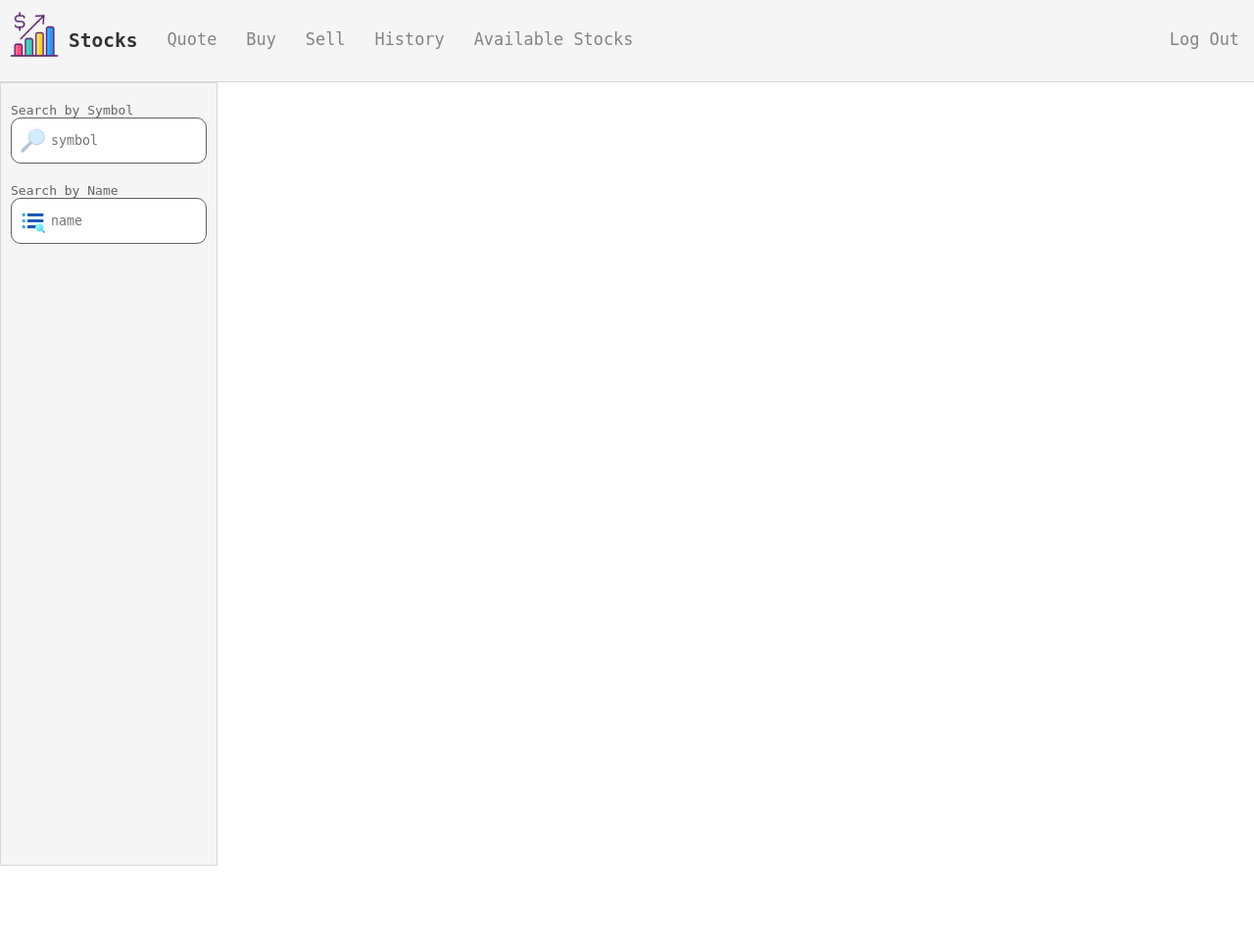
After one commit to Ritesh7766/Trading-Web-Application, a Flask app: page /availableStocks in a window 1280 px wide. The commit adds this page. Shown: the whole page at 98% size. Run offline with Flask 2, Linux system fonts and the light colour scheme; a user stored in the database is signed in.

Commit message:
[ ui improvements ]

```diff
--- a/include/models.py
+++ b/include/models.py
@@ -4,6 +4,7 @@ from flask_login import UserMixin
 @login_manager.user_loader
 def load_user(user_id):
     return User.query.get(int(user_id))
+
 
 class User(db.Model, UserMixin):
     id = db.Column(db.Integer, primary_key = True, autoincrement = True)
@@ -36,7 +37,6 @@ class Stock(db.Model):
         return f"User('{self.symbol}', '{self.company_name}')"
 
 
-
 class Stocks_Owned(db.Model):
     user_id = db.Column(db.Integer, db.ForeignKey('user.id'), primary_key = True)
     stock_id = db.Column(db.String(20), db.ForeignKey('stock.symbol'), primary_key = True)
--- a/include/routes.py
+++ b/include/routes.py
@@ -1,13 +1,9 @@
-from flask import Flask, render_template, url_for, flash, redirect, jsonify, request
+from flask import Flask, render_template, url_for, flash, redirect, jsonify, request, session
 from include.forms import LoginForm, RegistrationForm
-from include.models import User
+from include.models import User, Stock
 from include import app, db
 from flask_login import login_user, current_user, logout_user
-from include.utils import logout_required, login_required
-
-
-token = 'Tpk_c1f51c49da9c413a9ea676bfd7322915'
-api_url = f'https://sandbox.iexapis.com/stable/stock/IBM/quote?token={token}'
+from include.utils import logout_required, login_required, lookup_symbol
 
 
 @app.route('/')
@@ -73,15 +69,49 @@ def logout():
     return redirect(url_for('index'))
 
 
-@app.route('/quoted')
+@app.route('/availableStocks')
 @login_required(current_user, redirect)
-def quoted():
-    return render_template('quote.html')
+def available_stocks():
+    return render_template('available_stocks.html')
 
 
-# Limit the number of search results to 20.
-@app.route('/quote')
+@app.route('/quote', methods = ['GET', 'POST'])
+@login_required(current_user, redirect)
 def quote():
+    # Default views for users.
+    views = ['Overview', 'Fundamental']
+    # If user has entered a symbol.
+    if request.method == 'POST':
+        symbol = request.form.get('symbol')
+        view = request.form.get('view')
+        symbol = symbol.upper()
+        # Validate view
+        if view not in views:
+            flash('Invalid input.', category = 'warning')
+            return redirect('quote')
+        # If symbol already exits in the session variable, than there is no need to make an api call.
+        if symbol in session:
+            stock_info = session[symbol]
+        # Otherwise make an api call.
+        else: stock_info = lookup_symbol(symbol)
+        if not stock_info:
+            flash('Invalid symbol.', category = 'warning')
+        else:
+            # If the symbol is correct make sure it exists in our database.
+            res = db.engine.execute(f'SELECT symbol FROM stock WHERE symbol = "{symbol}"')
+            if not res:
+                new_stock = Stock(symbol = symbol, company_name = stock_info[symbol]['company']["companyName"])
+                db.session.add(new_stock)
+                db.session.commit()
+            # Add info to the session variable.
+            session[symbol] = stock_info
+            return render_template('quoted.html', stock_info = stock_info[symbol], view = view, views = views)
+    return render_template('quote.html', views = views)
+
+
+@app.route('/search')
+@login_required(current_user, redirect)
+def search():
     sym = request.args.get('sym')
     nm = request.args.get('nm')
     data, res = [], None
@@ -91,10 +121,11 @@ def quote():
     # If user has entered a name, than search by name.
     elif nm:
         res = db.engine.execute(f'SELECT * FROM stock WHERE stock.company_name LIKE "%{nm}%" LIMIT 20')
+    # If no symbol provided, than return the first 20 stocks.
+    if not res:
+        res = db.engine.execute(f'SELECT * FROM stock LIMIT 20')
     # Convert the data into a list of dictionaries.
-    if res:
-        for symbol, name in res:
-            data.append({symbol: name})
-
+    for symbol, name in res:
+        data.append({'symbol': symbol, 'name': name})
     # Return the result in JSON format.
     return jsonify(data)
--- a/include/static/scripts/search.js
+++ b/include/static/scripts/search.js
@@ -1,14 +1,36 @@
+function parseJSON(json_obj) {
+    html = '';
+    html += '<tr>' +
+                '<th>' + 'Symbol' + '</th>' +
+                '<th>' + 'Company Name' + '</th>' +
+                '<th>' + 'Options' + '</th>' +
+            '</tr>'
+    for (var i in json_obj) {
+        html += `<tr>
+                    <td>${json_obj[i].symbol}</td>
+                    <td>${json_obj[i].name}</td>
+                    <td>
+                        <div class="btns">
+                            <a href="#"><button class="info info-border info-txt info-highlight">Quote</button></a>
+                            <a href="#"><button class="success success-border success-txt success-highlight">Buy</button></a>
+                        </div>
+                    </td>
+                </tr>`
+    }
+    return html
+}
+
 document.getElementById('symbol').addEventListener('input', load_stocks_by_symbol);
 document.getElementById('name').addEventListener('input', load_stocks_by_name);
 
 async function load_stocks_by_symbol() {
-    let response = await fetch(`/quote?sym=${this.value}`)
-    let data = await response.json()
-    console.log(data);
+    let response = await fetch(`/search?sym=${this.value}`);
+    let data = await response.json();
+    document.getElementById('table').querySelector('table').innerHTML = parseJSON(data);
 }
 
 async function load_stocks_by_name() {
-    let response = await fetch(`/quote?nm=${this.value}`)
-    let data = await response.json()
-    console.log(data);
+    let response = await fetch(`/search?nm=${this.value}`);
+    let data = await response.json();
+    document.getElementById('table').querySelector('table').innerHTML = parseJSON(data);
 }
--- a/include/static/styles/color_scheme.css
+++ b/include/static/styles/color_scheme.css
@@ -12,6 +12,25 @@
 
 .info-highlight:hover {
     background-color: rgb(106, 106, 255);
+    color: white;
+    transition-duration: 0.4s;
+}
+
+
+.success {
+   background-color: #d0ffa0;
+}
+
+.success-border {
+    border: 1px solid #6bbf17;
+}
+
+.success-txt {
+    color: #6ec716;
+}
+
+.success-highlight:hover {
+    background-color: #7ee318;
     color: white;
     transition-duration: 0.4s;
 }
--- /dev/null
+++ b/include/static/styles/flex_container.css
@@ -0,0 +1,29 @@
+html, body {
+    height: 100%;
+}
+
+.flex-container {
+    min-height: 100%;
+    height: fit-content;
+    display: flex;
+}
+
+.sidebar {
+    background-color: #f5f5f5;
+    border: 1px solid #d8d8d8;
+}
+
+.field {
+    width: 200px;
+}
+
+.secondary {
+    flex-grow: 2;
+    margin: 20px;
+}
+
+@media screen and (max-width: 670px) {
+    .flex-container {
+        flex-direction: column;
+    }
+}
--- a/include/static/styles/forms.css
+++ b/include/static/styles/forms.css
@@ -10,7 +10,7 @@ Perfectly center a div.
 /*
 Following lines of css is used for styling the input field.
 */
-.field input {
+.field input, .field select {
     padding: 15px 35px;
     border-radius: 10px;
     padding-left: 40px;
--- a/include/static/styles/layout.css
+++ b/include/static/styles/layout.css
@@ -89,7 +89,7 @@ img {
         flex-direction: column;
         text-align: center;
         transition: 1.2s all ease;
-        transform: translateY(-500px);
+        transform: translateY(-600px);
         z-index: 99;
     }
 
@@ -115,7 +115,7 @@ img {
 
     /* Vertical animation */
     .active.navbar {
-        height: 489px;
+        height: 570px;
     }
 
     .active.menu-links {
--- a/include/static/styles/table.css
+++ b/include/static/styles/table.css
@@ -2,13 +2,57 @@
 Styles common to all tables.
 */
 
-.search-options {
-    margin: 30px;
+table {
+    border-collapse: collapse;
+    border: 1px solid #bdc3c7;
+    box-shadow: 2px 2px 12px rgba(0, 0, 0, 0.2), -1px -1px 8px rgba(0, 0, 0, 0.2);
+    width: 100%;
+}
+
+tr {
+    transition: all 0.2s ease-in;
+    cursor: pointer;
+}
+
+th, td {
+    padding: 12px;
+    text-align: center;
+    border-bottom: 1px solid #ddd;
+}
+
+tr:nth-child(2n) {
+    background-color: #fafafa;
+}
+
+tr:nth-child(1) {
+    background-color: #4c5151;
+    width: 100%;
+}
+
+tr:nth-child(n + 2):hover {
+    transform: scale(1.025);
+    box-shadow: 2px 2px 12px rgba(0, 0, 0, 0.2), -1px -1px 8px rgba(0, 0, 0, 0.2);
+    background-color: #efeeff;
+}
+
+th {
+    color: #fff;
+}
+
+table button {
+    width: 50px;
+    padding: 5px;
+    border-radius: 5px;
+    margin: 5px;
+}
+
+.btns {
     display: flex;
-    width: 900px;
-    justify-content: space-evenly;
-    background-color: #f5f5f5;
-    border-radius: 10px;
-    box-shadow: 0px 0px 10px 5px #f2efef;
-    border-bottom: 1px solid #d8d8d8;
+    justify-content: center;
 }
+
+@media screen and (max-width: 670px) {
+    .btns {
+        flex-direction: column;
+    }
+}
--- /dev/null
+++ b/include/templates/available_stocks.html
@@ -0,0 +1,52 @@
+{% extends 'layout.html' %}
+
+{% block title %}
+quote
+{% endblock %}
+
+{% block head %}
+  <link rel="stylesheet" href="{{ url_for('static', filename='/styles/forms.css') }}">
+  <link rel="stylesheet" href="{{ url_for('static', filename='/styles/table.css') }}">
+  <link rel="stylesheet" href="{{ url_for('static', filename='/styles/flex_container.css') }}">
+  <link rel="stylesheet" href="{{ url_for('static', filename='/styles/color_scheme.css') }}">
+{% endblock %}
+
+{% block body %}
+<div id="stock-data" class="flex-container">
+  <div class="sidebar">
+
+      <!-- Allows user to look up a stock by its symbol -->
+      <div class="field">
+        <p class="gen-txt">Search by Symbol</p>
+        <div class="input">
+          <div class="input-icn total-center">
+            <img src="{{ url_for('static', filename='/assets/icons8-search.svg') }}" alt="">
+          </div>
+          <input id="symbol" type="text" placeholder="symbol" autocomplete = "off" name="id">
+        </div>
+      </div>
+
+      <!-- Allows a user to look up a stock by its name -->
+      <div class="field">
+        <p class="gen-txt">Search by Name</p>
+        <div class="input">
+          <div class="input-icn total-center">
+            <img src="{{ url_for('static', filename='/assets/icons8-search-in-list-96.png') }}" alt="">
+          </div>
+          <input id="name" type="text" placeholder="name" autocomplete = "off" name="nm">
+        </div>
+      </div>
+
+  </div>
+
+  <!-- Display a list of stocks which match the search value -->
+  <div id="table" class="secondary">
+    <!-- The table is created using AJAX -->
+    <table>
+
+    </table>
+  </div>
+</div>
+
+<script src="{{ url_for('static', filename='/scripts/search.js') }}"></script>
+{% endblock %}
--- a/include/templates/layout.html
+++ b/include/templates/layout.html
@@ -43,7 +43,7 @@
       {% if current_user.is_authenticated %}
         <div class="stock-actions">
           <div class="link">
-            <a href="#">Quote</a>
+            <a href="{{ url_for('quote') }}">Quote</a>
           </div>
           <div class="link">
             <a href="#">Buy</a>
@@ -53,6 +53,9 @@
           </div>
           <div class="link">
             <a href="#">History</a>
+          </div>
+          <div class="link">
+            <a href="{{ url_for('available_stocks') }}">Available Stocks</a>
           </div>
         </div>
 
@@ -69,6 +72,9 @@
           </div>
           <div class="link">
             <a href="#">Contact us</a>
+          </div>
+          <div class="link">
+            <a href="#">Services</a>
           </div>
           <div class="link">
             <a href="#">IEX</a>
@@ -107,6 +113,8 @@
 
   {% block body %}
   {% endblock %}
+
+  <div class="seperator"></div>
 </body>
 <script src="{{ url_for('static', filename='/scripts/dropdown.js') }}"></script>
 <script src="{{ url_for('static', filename='/scripts/alert.js') }}"></script>
--- a/include/utils/__init__.py
+++ b/include/utils/__init__.py
@@ -1,5 +1,7 @@
 # Custom decorators
 from functools import wraps
+import requests
+import os
 
 
 def logout_required(current_user, redirect):
@@ -24,3 +26,20 @@ def login_required(current_user, redirect):
             return func(*args, **kwargs)
         return wrapper
     return decorate
+
+
+def lookup_symbol(symbol):
+    # Request the api for information.
+    try:
+        token = os.environ['IEX']
+        print(token)
+        #token = 'Tpk_c1f51c49da9c413a9ea676bfd7322915'
+        url = f'https://cloud.iexapis.com/stable/stock/market/batch?symbols={symbol}&types=logo,company,quote&token={token}'
+        #url = f'https://sandbox.iexapis.com/stable/stock/market/batch?symbols={symbol}&types=Logo,company,quote&token={token}'
+        response = requests.get(url)
+        response.raise_for_status()
+    except requests.RequestException:
+        return None
+
+    # Return the response in JSON format.
+    return response.json()
```
Also changed, not shown: include/static/styles/recon.css (added, +27 -0 lines), include/templates/quote.html (+23 -19 lines), include/templates/quoted.html (added, +42 -0 lines), include/static/assets/icons8-information-96.png (added), include/static/assets/icons8-search-in-list-96.png (added), include/static/assets/icons8-stock-share-96.png (added), 1 other file.
